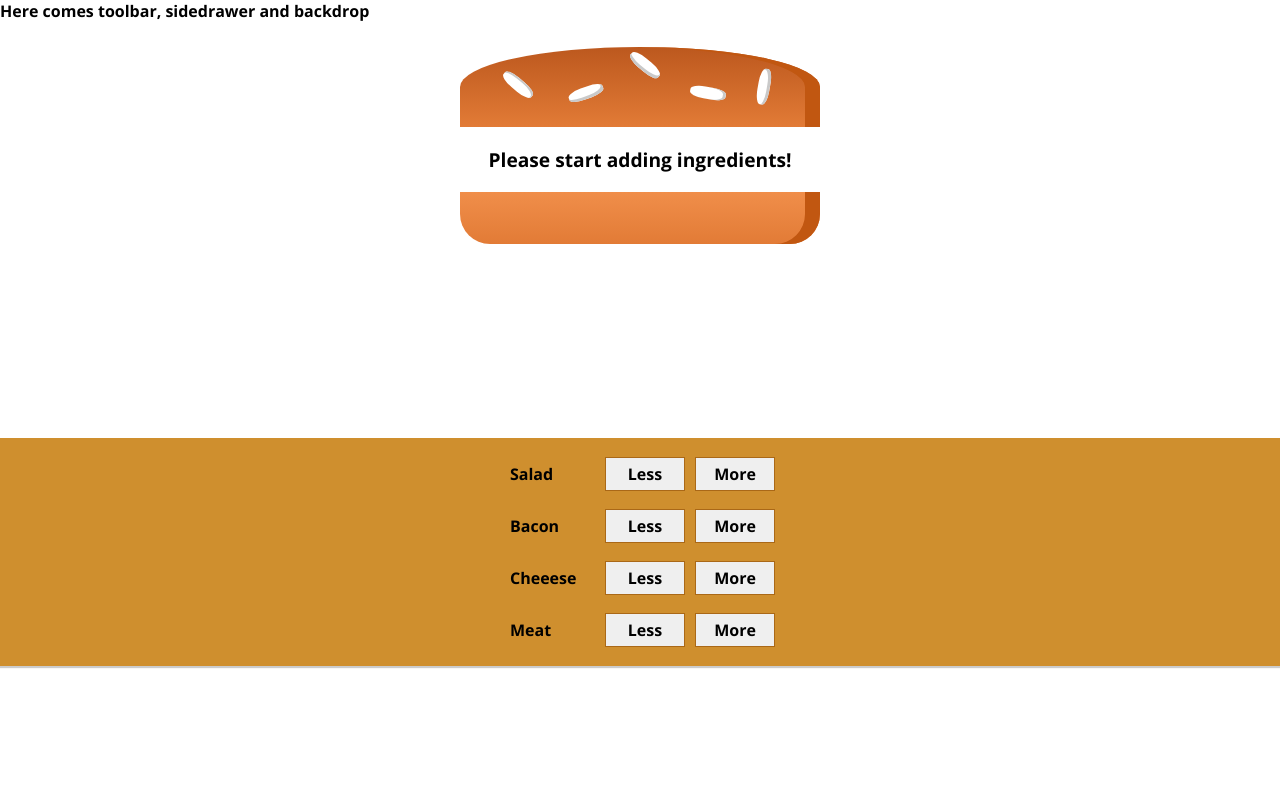
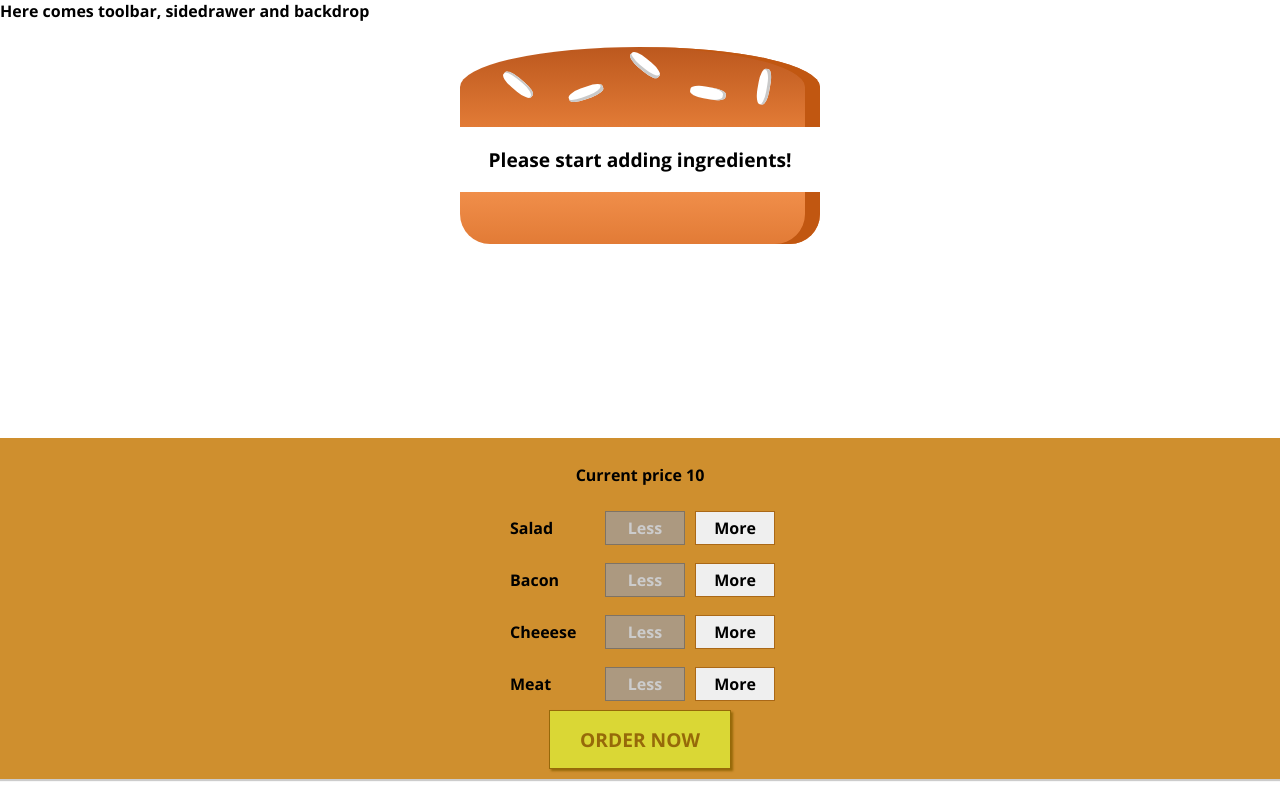
Before and after one commit to Abhishektenneti/burgerReactApplication, a React app: page / in a window 1280 px wide. Built offline with nearby package versions, Linux system fonts and the light colour scheme.

Commit message:
AddRemoveFunctionalityCommits

```diff
--- a/src/components/Burger/BuildControls/BuildControl/BuildControl.js
+++ b/src/components/Burger/BuildControls/BuildControl/BuildControl.js
@@ -5,8 +5,8 @@
 const buildControl = (props) =>(
     <div className={classes.BuildControl}>
         <div className={classes.Label}>{props.label}</div>
-        <button classes={classes.Less}>Less</button>
-        <button classes={classes.More}>More</button>
+        <button classes={classes.Less} onClick={props.removed} disabled={props.disabled}>Less</button>
+        <button classes={classes.More} onClick={props.added}>More</button>
     </div>
 );
 
--- a/src/components/Burger/BuildControls/BuildControls.css
+++ b/src/components/Burger/BuildControls/BuildControls.css
@@ -8,3 +8,45 @@
     margin : auto;
     padding : 10px 0;
 }
+
+
+.OrderButton {
+    background-color: #DAD735;
+    outline: none;
+    cursor: pointer;
+    border: 1px solid #966909;
+    color: #966909;
+    font-family: inherit;
+    font-size: 1.2em;
+    padding: 15px 30px;
+    box-shadow: 2px 2px 2px #966909;
+}
+
+.OrderButton:hover, .OrderButton:active {
+    background-color: #A0DB41;
+    border: 1px solid #966909;
+    color: #966909;
+}
+
+.OrderButton:disabled {
+    background-color: #C7C6C6;
+    cursor: not-allowed;
+    border: 1px solid #ccc;
+    color: #888888;
+}
+
+.OrderButton:not(:disabled) {
+    animation: enable 0.3s linear;
+}
+
+@keyframes enable {
+    0% {
+        transform: scale(1);
+    }
+    60% {
+        transform: scale(1.1);
+    }
+    100% {
+        transform: scale(1);
+    }
+}
--- a/src/components/Burger/BuildControls/BuildControls.js
+++ b/src/components/Burger/BuildControls/BuildControls.js
@@ -11,9 +11,12 @@
 
 const buildControls = (props) =>(
     <div className={classes.BuildControls}>
+        <p>Current price {props.price}</p>
         {controls.map(ctrl => (
-            <BuildControl key={ctrl.label} label={ctrl.label}/>
+            <BuildControl key={ctrl.label} label={ctrl.label} added={()=>props.ingredientAdded(ctrl.type)}
+            removed={()=>props.ingredientRemoved(ctrl.type)} disabled={props.disabledInfo[ctrl.type]}/>
         ))}
+        <button className={classes.OrderButton}>ORDER NOW</button>
     </div>
 );
 
--- a/src/containers/BurgerBuilder/BurgerBuilder.js
+++ b/src/containers/BurgerBuilder/BurgerBuilder.js
@@ -34,27 +34,35 @@
         const updatedIngredients = {
             ...this.state.ingredients
         }
-        updatedIngredients.type = updatedCount;
+        updatedIngredients[type] = updatedCount;
         const newPrice = this.state.totalPrice+INGREDIENT_PRICES[type];
-        this.setState({totalPrice:newPrice,ingredients:updatedIngredients})
+        this.setState({totalPrice:newPrice,ingredients:updatedIngredients});
     }
 
     removeIngredientHandler = (type) =>{
         const oldCount = this.state.ingredients[type];
+        if(oldCount<=0)
+        {
+            return;
+        }
         const updatedCount = oldCount-1;
         const updatedIngredients = {
             ...this.state.ingredients
         }
-        updatedIngredients.type = updatedCount;
+        updatedIngredients[type] = updatedCount;
         const newPrice = this.state.totalPrice-INGREDIENT_PRICES[type];
-        this.setState({totalPrice:newPrice,ingredients:updatedIngredients})
+        this.setState({totalPrice:newPrice,ingredients:updatedIngredients});
     }
 
     render (){
+        const disabledInfo = {...this.state.ingredients};
+        for(let key in disabledInfo)
+            disabledInfo[key] = disabledInfo[key] <= 0;
         return(
             <Aux>
-                <Burger ingredients={this.state.ingredients} />
-                <BuildControls/>
+                <Burger ingredients={this.state.ingredients}/>
+                <BuildControls price={this.state.totalPrice} ingredientAdded={this.addIngredientHandler} ingredientRemoved={this.removeIngredientHandler}
+                disabledInfo={disabledInfo}/>
             </Aux>
         );
     }
```
